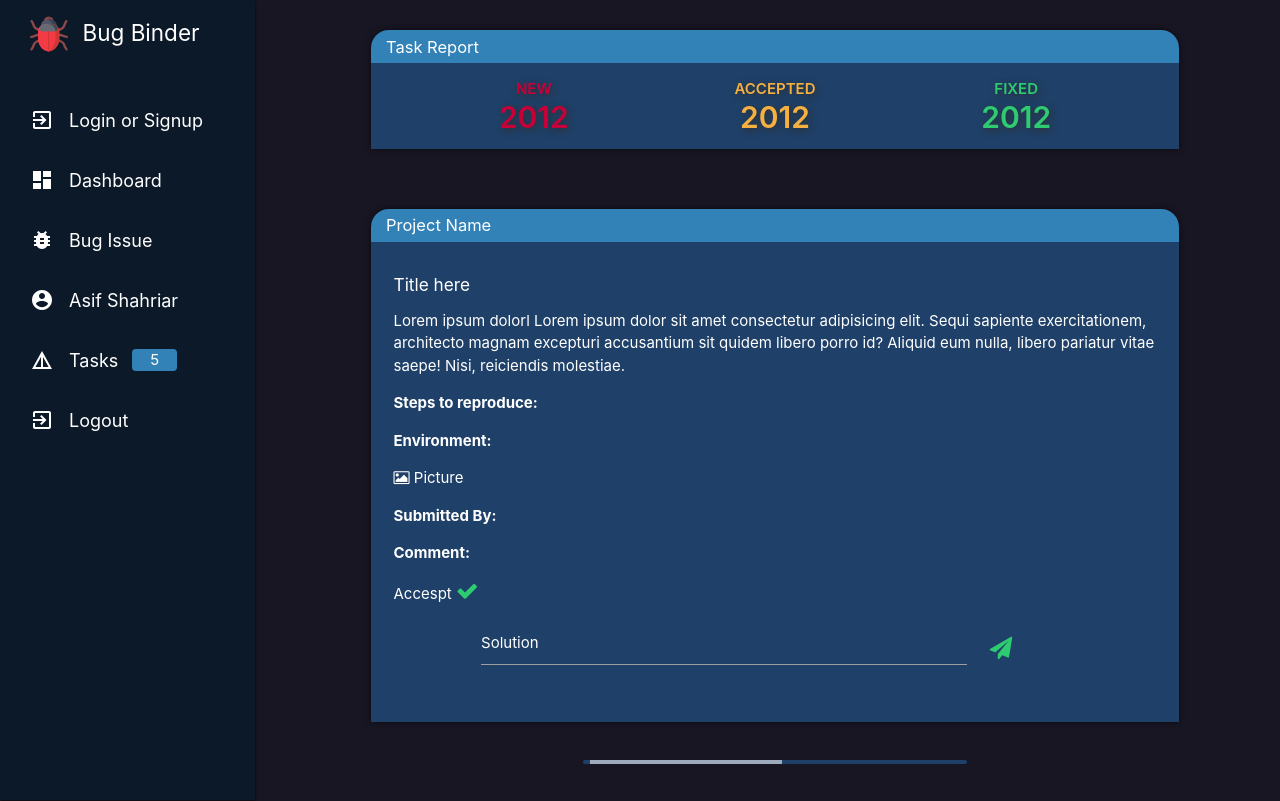
After one commit to as-shahriar/bug-binder, a Django app: page /task/ in a window 1280 px wide. The commit adds this page. Run offline with Django 3.2, Linux system fonts and the light colour scheme.

Commit message:
Added task page

```diff
--- a/bugbinder/Templates/base.html
+++ b/bugbinder/Templates/base.html
@@ -59,7 +59,7 @@
       <a href="{% url 'profile' %}"
         ><li><i class="material-icons">account_circle</i>Asif Shahriar</li></a
       >
-      <a href="#"
+      <a href="{% url 'task' %}"
         ><li><i class="material-icons">details</i>Tasks</li></a
       >
       <a href="#"
@@ -94,7 +94,7 @@
               </li></a
             >
 
-            <a href="#"
+            <a href="{% url 'task' %}"
               ><li>
                 <i class="material-icons">details</i>Tasks<span
                   class="white-text badge"
--- /dev/null
+++ b/bugbinder/Templates/core/task.html
@@ -0,0 +1,76 @@
+{%extends 'base.html'%}{% load static %} {%block title%}Bug Binder |
+Dashboard{%endblock%} {%block css%}
+
+<link rel="stylesheet" href="{% static 'css/bug-issue.css'%}" />
+<link rel="stylesheet" href="{% static 'css/task.css'%}" />
+{%endblock%}
+
+<!--  -->
+{%block body%}
+<div class="container-div">
+  <div class="box bug">
+    <div class="box-head">
+      <h5>Task Report</h5>
+    </div>
+    <div class="box-body field">
+      <div class="items">
+        <span class="mred">New</span>
+        <h5 class="mred">2012</h5>
+      </div>
+      <div class="items myellow">
+        <span class="myellow">Accepted</span>
+        <h5 class="myellow">2012</h5>
+      </div>
+      <div class="items">
+        <span class="mgreen">Fixed</span>
+        <h5 class="mgreen">2012</h5>
+      </div>
+    </div>
+  </div>
+  <div class="box">
+    <h5>Project Name</h5>
+    <div class="box-body" style="padding: 1.5rem">
+      <h6>Title here</h6>
+      <p>
+        Lorem ipsum dolorl Lorem ipsum dolor sit amet consectetur adipisicing
+        elit. Sequi sapiente exercitationem, architecto magnam excepturi
+        accusantium sit quidem libero porro id? Aliquid eum nulla, libero
+        pariatur vitae saepe! Nisi, reiciendis molestiae.
+      </p>
+      <p><b>Steps to reproduce: </b></p>
+      <p><b>Environment: </b></p>
+
+      <a href="#" class="white-text">
+        <i class="fa fa-picture-o" aria-hidden="true"></i> Picture
+      </a>
+      <p><b>Submitted By: </b></p>
+      <p><b>Comment: </b></p>
+      <p>
+        Accespt
+        <i
+          class="fa fa-check mgreen"
+          aria-hidden="true"
+          style="font-size: 1.5rem; cursor: pointer"
+        ></i>
+      </p>
+      <div class="row">
+        <div class="input-field col s10">
+          <textarea id="textarea1" class="materialize-textarea"></textarea>
+          <label for="textarea1" class="white-text">Solution</label>
+        </div>
+        <div class="col s1">
+          <i
+            class="fa fa-paper-plane mgreen"
+            aria-hidden="true"
+            style="font-size: 1.5rem; cursor: pointer; margin-top: 17px"
+          ></i>
+        </div>
+      </div>
+    </div>
+  </div>
+  <div class="progress" style="margin: 2.5rem 0">
+    <div class="indeterminate"></div>
+  </div>
+</div>
+
+{%endblock%}
--- a/bugbinder/core/urls.py
+++ b/bugbinder/core/urls.py
@@ -6,5 +6,6 @@ urlpatterns = [
     path('profile/', views.profileView, name="profile"),
     path('issue/', views.issueView, name="issue"),
     path('project/', views.projectView, name="project"),
+    path('task/', views.taskView, name="task"),
 
 ]
--- a/bugbinder/core/views.py
+++ b/bugbinder/core/views.py
@@ -19,3 +19,7 @@ def issueView(request):
 
 def projectView(request):
     return render(request, 'core/project.html')
+
+
+def taskView(request):
+    return render(request, 'core/task.html')
--- a/bugbinder/static/css/project.css
+++ b/bugbinder/static/css/project.css
@@ -32,7 +32,7 @@
 
 .items {
   display: flex;
-  justify-content: center;
+  justify-content: space-around;
   align-items: center;
   flex-direction: column;
   text-shadow: 2px 2px 7px #2f2f2f;
--- /dev/null
+++ b/bugbinder/static/css/task.css
@@ -0,0 +1,26 @@
+.field {
+  display: flex;
+  justify-content: space-around;
+  padding: 0 3rem;
+}
+.items {
+  display: flex;
+  justify-content: center;
+  align-items: center;
+  flex-direction: column;
+  text-shadow: 2px 2px 7px #2f2f2f;
+  font-weight: 600;
+  margin: 0 0.5rem;
+  padding: 1rem 0;
+}
+
+.items span {
+  font-size: 1rem;
+  text-transform: uppercase;
+}
+
+.items h5 {
+  margin: 0;
+  font-size: 2rem;
+  font-weight: 600;
+}
```
Also changed, not shown: bugbinder/Templates/core/project.html (+24 -17 lines).
